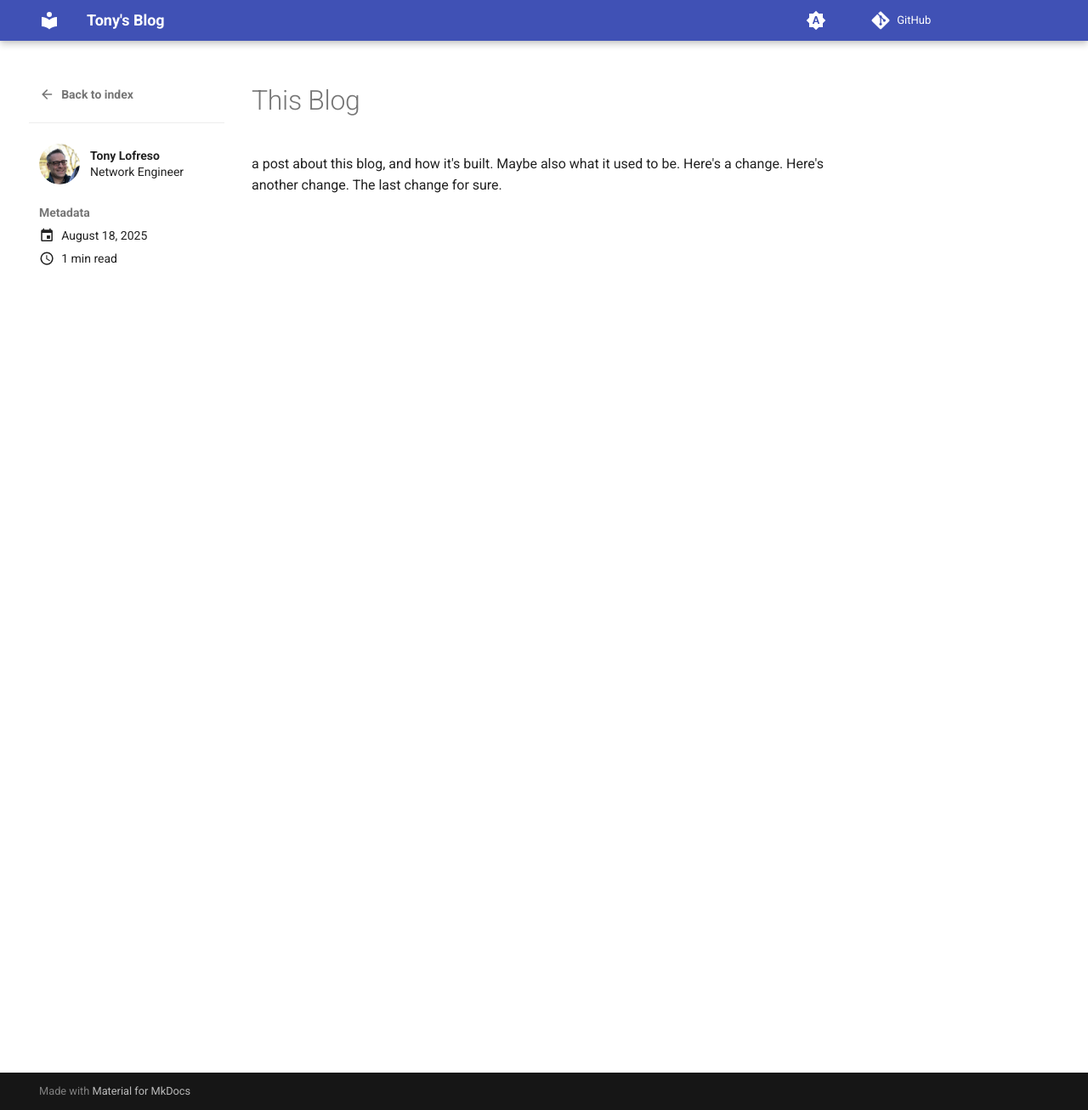
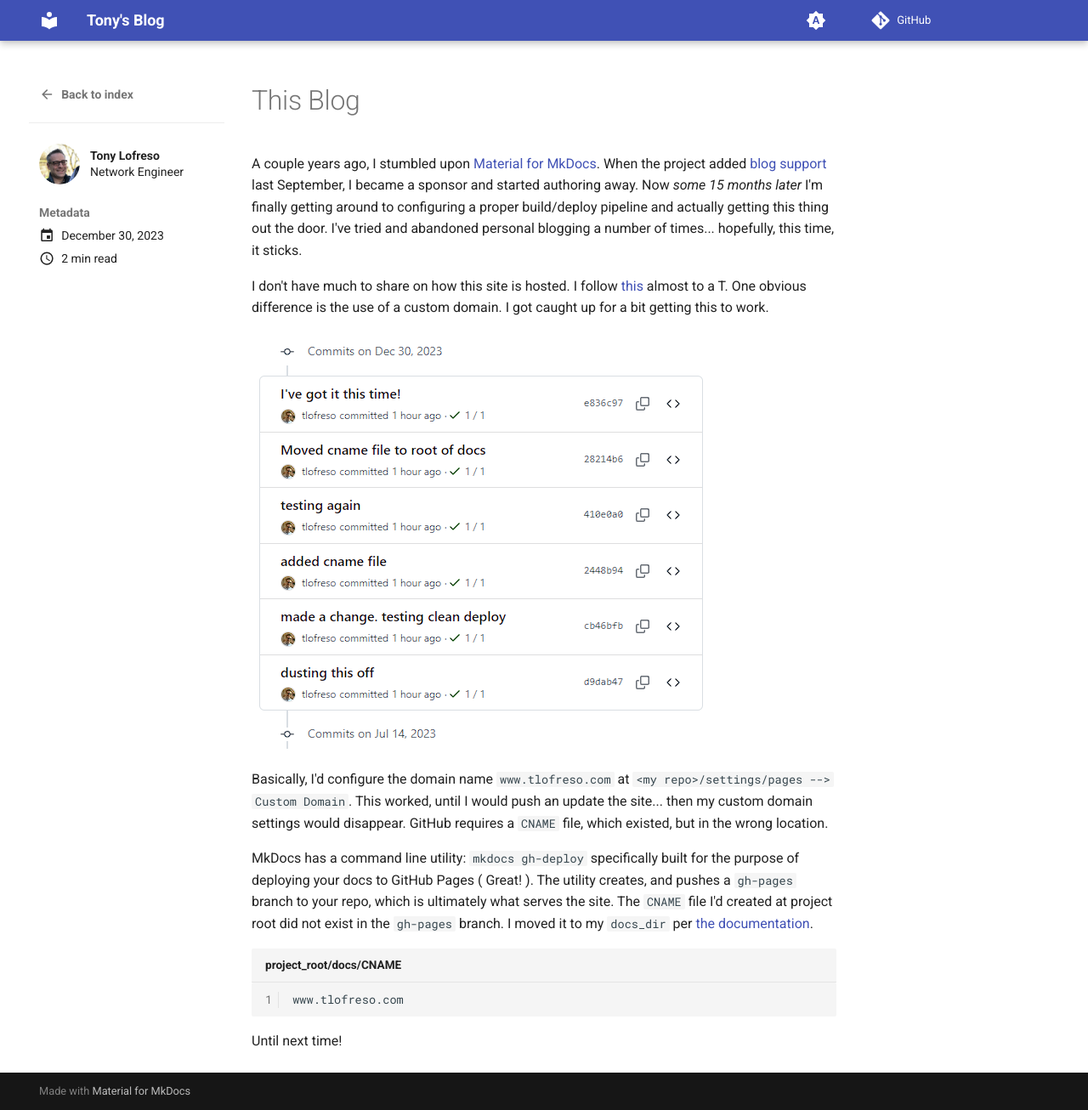
Before and after one commit to tlofreso/tlofreso.github.io, an MkDocs documentation site: the page built from docs/posts/this-blog.md, in a window 1280 px wide and 1306 px high. Shown: the whole window at 85% size. Built offline with MkDocs 1.6.1 and Material for MkDocs 9.7.7, drawn with Linux system fonts in a browser that asks for light colours; comment, search, counter and statistics services are not loaded.

Commit message:
ship it.

````diff
--- a/docs/posts/this-blog.md
+++ b/docs/posts/this-blog.md
@@ -1,9 +1,26 @@
 ---
 draft: false
-date: 2025-08-18
+date: 2023-12-30
 authors:
   - me
 ---
 
 # This Blog
-a post about this blog, and how it's built. Maybe also what it used to be. Here's a change. Here's another change. The last change for sure.
+A couple years ago, I stumbled upon [Material for MkDocs](https://squidfunk.github.io/mkdocs-material/){:target="blank"}. When the project added [blog support](https://squidfunk.github.io/mkdocs-material/blog/2022/09/12/blog-support-just-landed/?h=blog){:target="blank"} last September, I became a sponsor and started authoring away. Now _some 15 months later_ I'm finally getting around to configuring a proper build/deploy pipeline and actually getting this thing out the door. I've tried and abandoned personal blogging a number of times... hopefully, this time, it sticks.
+
+<!-- more -->
+
+I don't have much to share on how this site is hosted. I follow [this](https://squidfunk.github.io/mkdocs-material/publishing-your-site/?h=github#with-github-actions){:target="blank"} almost to a T. One obvious difference is the use of a custom domain. I got caught up for a bit getting this to work.
+
+![GH Pages](../assets/posts/this-blog/gh-pages-dark.png#only-dark)
+![GH Pages](../assets/posts/this-blog/gh-pages-light.png#only-light)
+
+Basically, I'd configure the domain name `www.tlofreso.com` at `<my repo>/settings/pages --> Custom Domain`. This worked, until I would push an update the site... then my custom domain settings would disappear. GitHub requires a `CNAME` file, which existed, but in the wrong location.
+
+MkDocs has a command line utility: `mkdocs gh-deploy` specifically built for the purpose of deploying your docs to GitHub Pages ( Great! ). The utility creates, and pushes a `gh-pages` branch to your repo, which is ultimately what serves the site. The `CNAME` file I'd created at project root did not exist in the `gh-pages` branch. I moved it to my `docs_dir` per [the documentation](https://www.mkdocs.org/user-guide/deploying-your-docs/#custom-domains){:target="blank"}.
+
+``` bash title="project_root/docs/CNAME" linenums="1"
+www.tlofreso.com
+```
+
+Until next time!
````
Also changed, not shown: docs/index.md (+1 -1 lines), docs/assets/posts/this-blog/gh-pages-dark.png (added), docs/assets/posts/this-blog/gh-pages-light.png (added).
